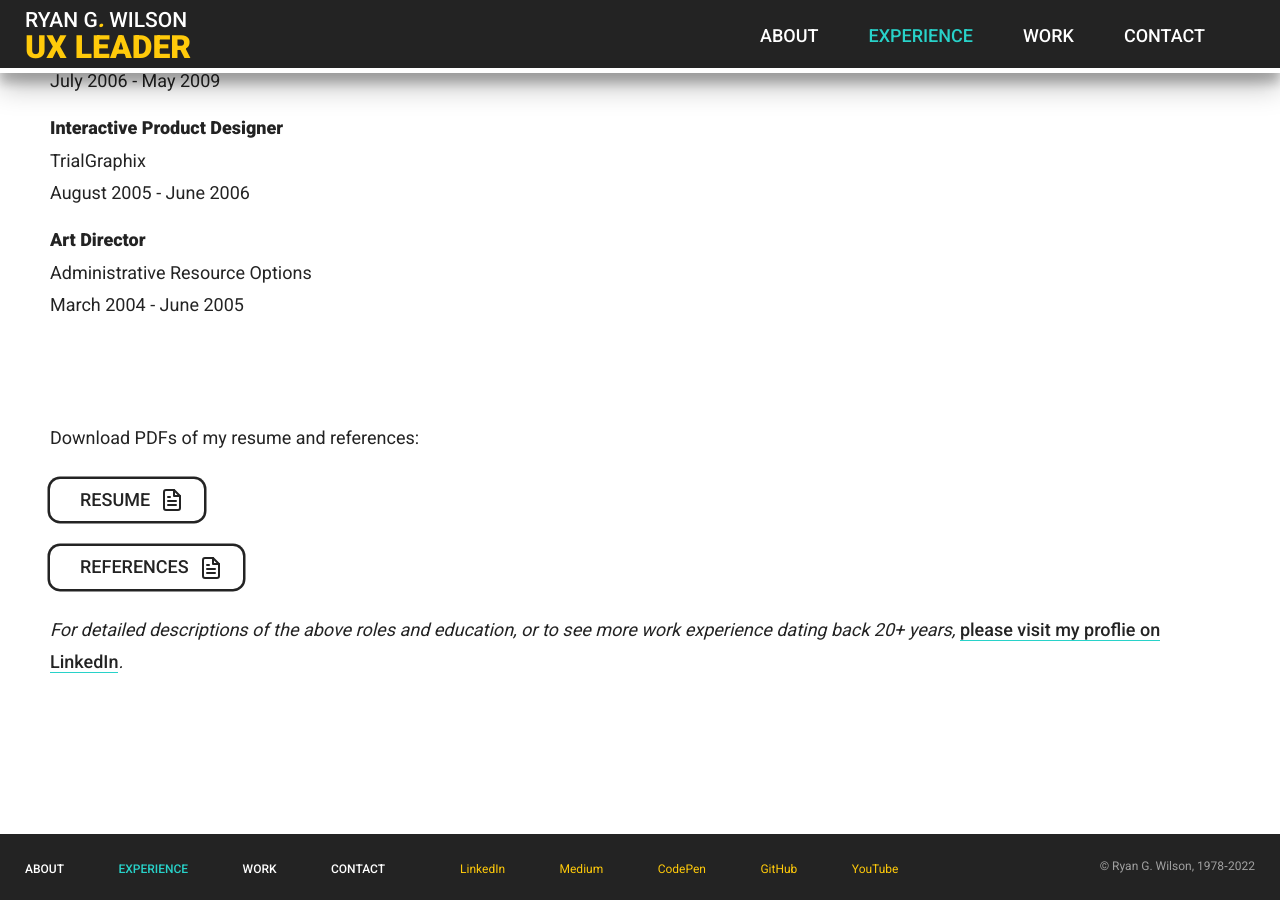
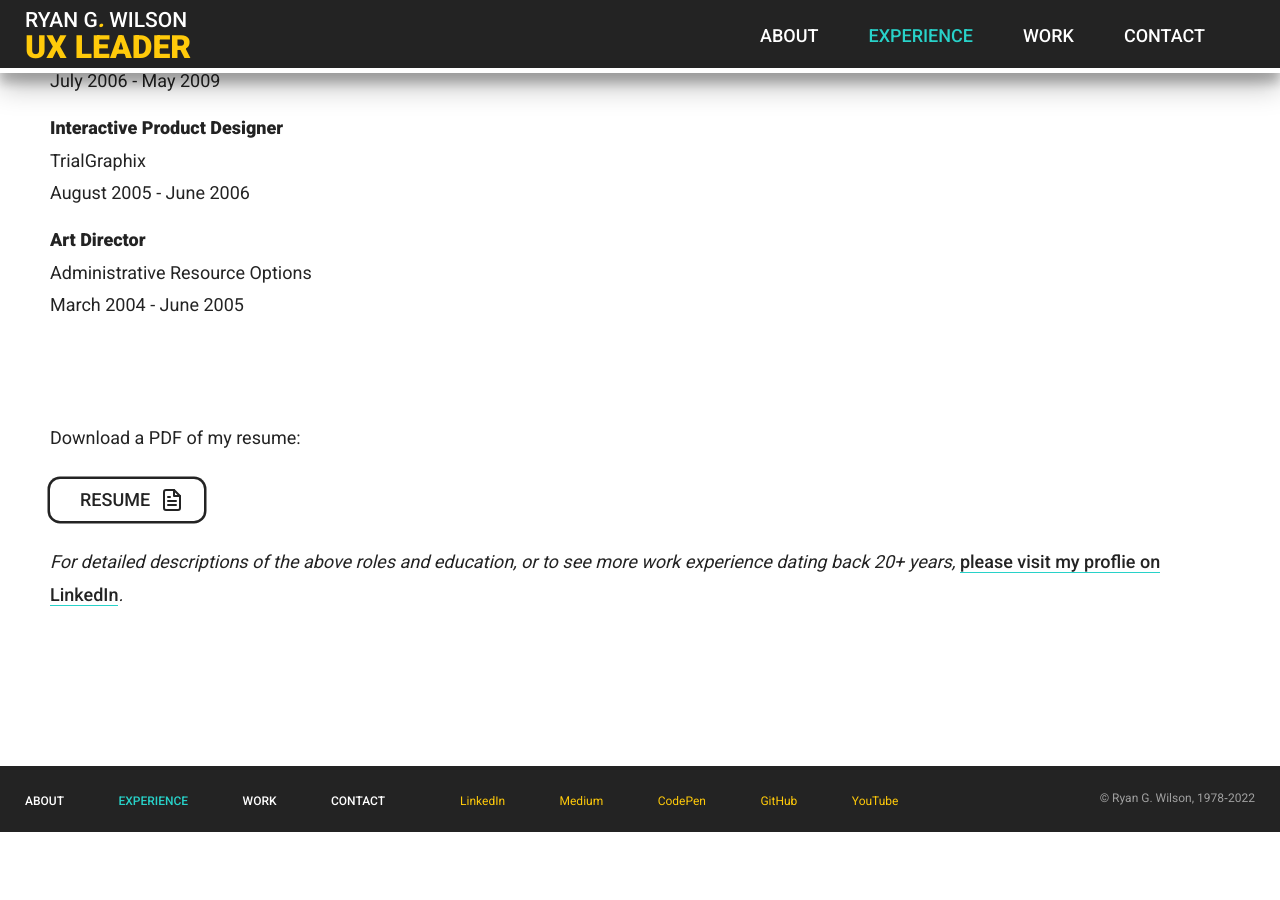
Before and after one commit to ryangwilson/ryangwilson.github.io, a Jekyll site: the page built from experience.md, in a window 1280 px wide and 900 px high, scrolled down 1696 px. Built offline with Jekyll 4.4.1, drawn with Linux system fonts in a browser that asks for light colours; some web fonts are replaced; after the commit the page ends 2528 px from its top, so only the background shows below that.

Commit message:
updates resume to text resume, removes references link (to not share private information)

```diff
--- a/_layouts/experience-template.html
+++ b/_layouts/experience-template.html
@@ -35,18 +35,11 @@
         </div>
         </div>
         <div class="details">
-          <p>Download PDFs of my resume and references:</p>
+          <p>Download a PDF of my resume:</p>
           <a class="btn primary svg-after" href="../{{ page.button01-link }}" target="_blank" rel="noopener">{{ page.button01-title }} <i data-feather="{{ page.button01-icon }}"></i></a>
-          <a class="btn primary svg-after" href="../{{ page.button02-link }}" target="_blank" rel="noopener">{{ page.button02-title }} <i data-feather="{{ page.button01-icon }}"></i></a>
           <p><i>{{ page.overview }}</i></p>
         </div>
       </section>
-      <!-- <hr>
-      <section>
-        <h2>{{ page.main-title-02 }}</h2>
-        <p>{{ content }}</p>
-        {% include references.html %}
-      </section> -->
     </main>
     {% include footer.html %}
   </body>
```
Also changed, not shown: 2 other files.
